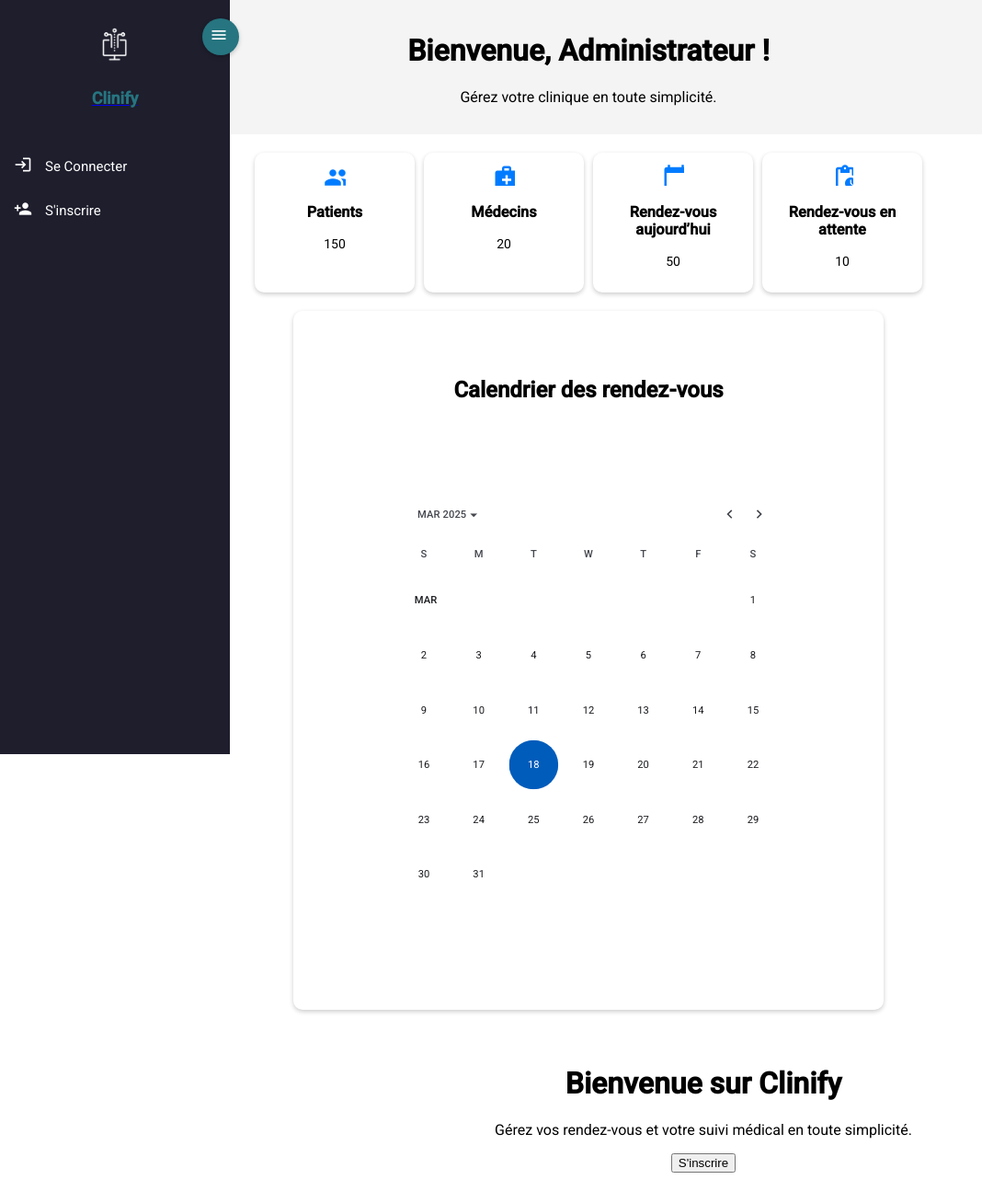
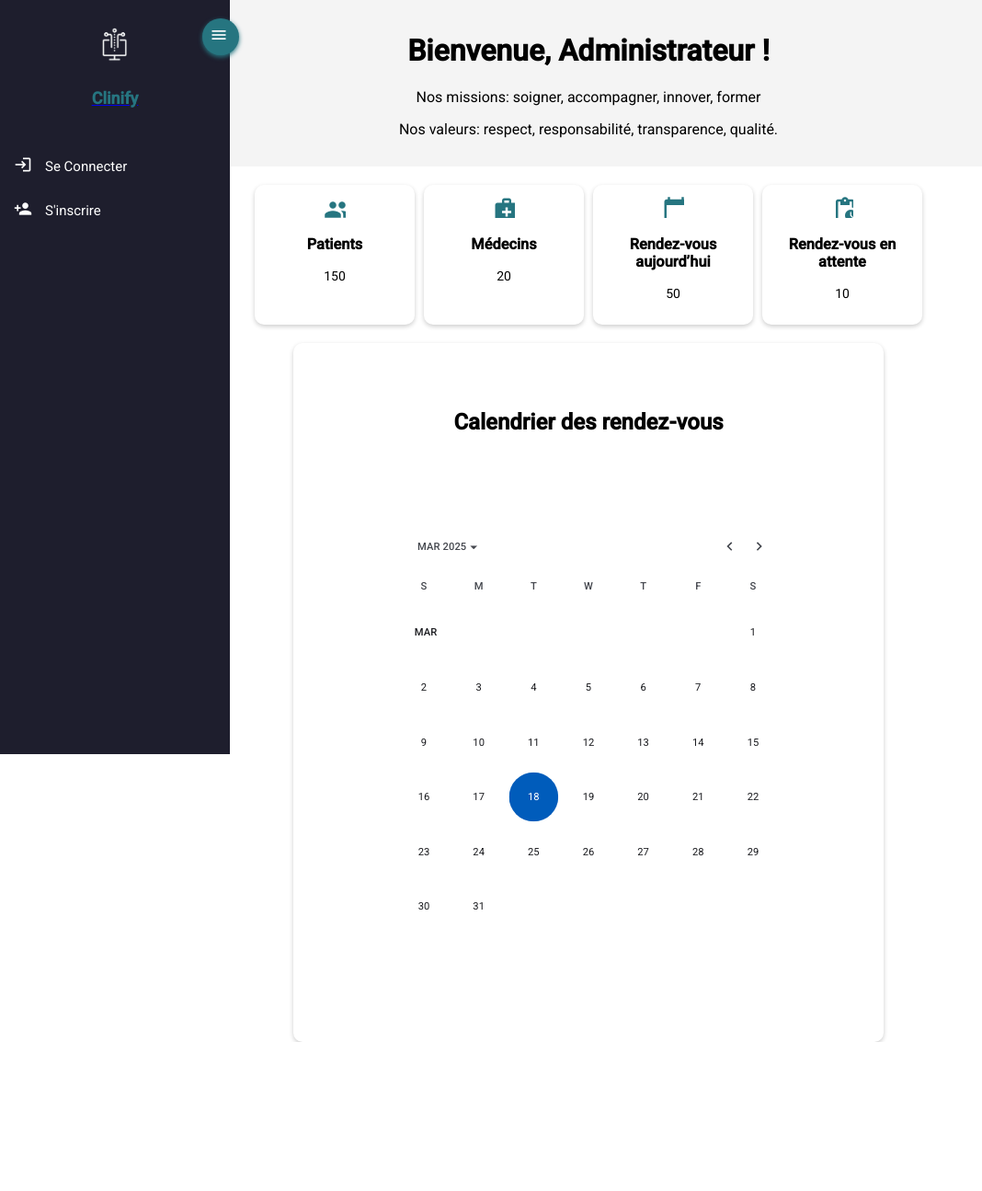
Before and after one commit to AyachyIbtyssem/Backoffice-Clinify, an Angular app: page / in a window 1280 px wide. Shown: the whole page at 92% size, without its empty margins (0-1068 px from the left). After the commit the page ends 1133 px from the top, so only its background shows below. Built offline with nearby package versions, Linux system fonts and the light colour scheme; no server answers.

Commit message:
margin des tables

```diff
--- a/src/app/components/home/home.component.css
+++ b/src/app/components/home/home.component.css
@@ -78,5 +78,5 @@ mat-calendar {
 
 .card mat-icon {
   font-size: 30px; /* Réduit la taille des icônes */
-  color: #007bff;
+  color: #267580;
 }
--- a/src/app/components/home/home.component.html
+++ b/src/app/components/home/home.component.html
@@ -2,7 +2,8 @@
   <!-- Message de bienvenue -->
   <div class="welcome-message">
     <h1>Bienvenue, Administrateur !</h1>
-    <p>Gérez votre clinique en toute simplicité.</p>
+    <p>Nos missions: soigner, accompagner, innover, former</p>
+    <p>Nos valeurs: respect, responsabilité, transparence, qualité. </p>
   </div>
 
   <!-- Statistiques Rapides -->
@@ -40,11 +41,3 @@
       <p>{{ selectedRdvDetails }}</p>
     </div>
   </div>
-
-
-
-<div class="home-container">
-  <h1>Bienvenue sur Clinify</h1>
-  <p>Gérez vos rendez-vous et votre suivi médical en toute simplicité.</p>
-  <button routerLink="/register">S'inscrire</button>
-</div>
--- a/src/app/components/medecins/medecins.component.css
+++ b/src/app/components/medecins/medecins.component.css
@@ -8,6 +8,8 @@
     overflow-x: auto;
     margin: 200px;
     margin-top: 3px;
+    margin-right: -139px;
+    margin-left: 97px;
 }
 
 /* Style du tableau */
--- a/src/app/components/patients/patients.component.css
+++ b/src/app/components/patients/patients.component.css
@@ -8,6 +8,8 @@
     overflow-x: auto;
     margin: 200px;
     margin-top: 3px;
+    margin-right: -172px;
+    margin-left: 80px;
 }
 
 /* Style du tableau */
--- a/src/app/components/rendezvous/rendezvous.component.css
+++ b/src/app/components/rendezvous/rendezvous.component.css
@@ -7,6 +7,8 @@
     overflow-x: auto;
     margin: 200px;
     margin-top: 3px;
+    margin-right: -25px;
+    margin-left: 225px;
 }
 
 table {
--- a/src/app/components/sidebar/sidebar.component.css
+++ b/src/app/components/sidebar/sidebar.component.css
@@ -104,7 +104,7 @@
   justify-content: center;
   align-items: center;
   cursor: pointer;
-  box-shadow: 0 2px 5px rgba(0, 0, 0, 0.2);
+  box-shadow: 0 2px 5px #267580;
   transition: left 0.3s;
 }
 
```
